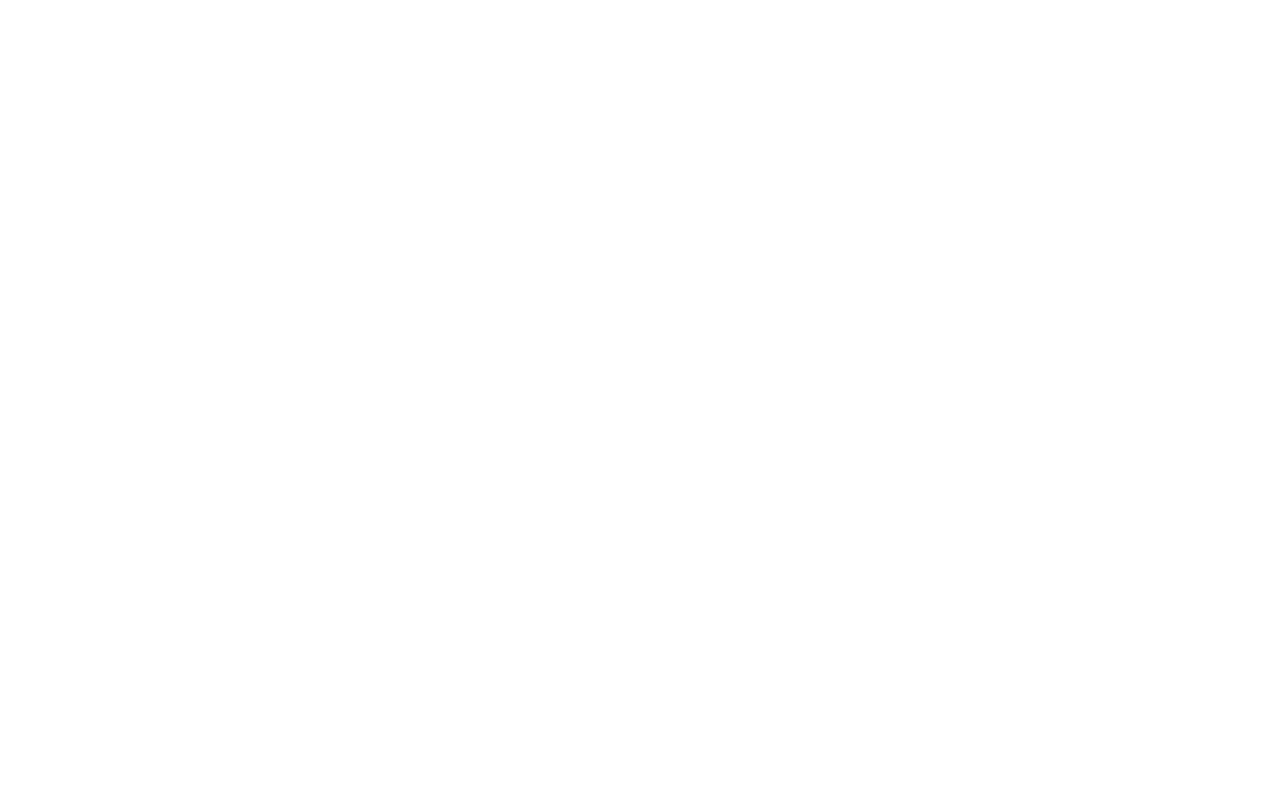
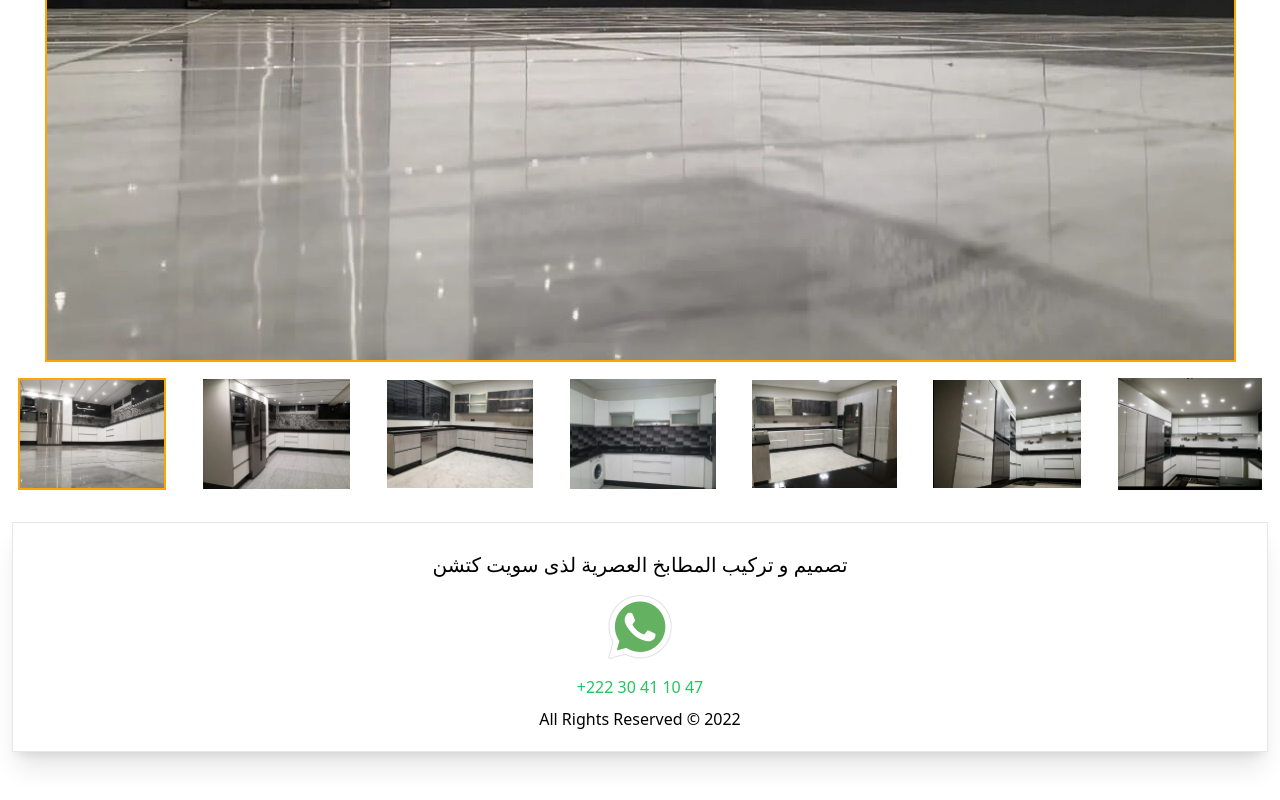
Before and after one commit to mednajjar/suitekitchen, a React (Create React App) app: page / in a window 1280 px wide. Shown: the part 677-1477 px from the top of the page. Before the commit the page ends 800 px from the top, so only its background shows below. Built offline with nearby package versions, Linux system fonts and the light colour scheme.

Commit message:
add header hero and footer

```diff
--- a/package.json
+++ b/package.json
@@ -3,11 +3,15 @@
   "version": "0.1.0",
   "private": true,
   "dependencies": {
+    "@emotion/react": "^11.10.4",
+    "@emotion/styled": "^11.10.4",
+    "@mui/material": "^5.10.11",
     "@testing-library/jest-dom": "^5.16.5",
     "@testing-library/react": "^13.4.0",
     "@testing-library/user-event": "^13.5.0",
     "react": "^18.2.0",
     "react-dom": "^18.2.0",
+    "react-medium-image-zoom": "^5.1.2",
     "react-scripts": "5.0.1",
     "web-vitals": "^2.1.4"
   },
--- a/src/App.js
+++ b/src/App.js
@@ -1,7 +1,12 @@
 import './App.css';
-import {suitekitchen} from './assets/index'
+import { useState } from 'react';
+import { ButtonBase, Grid } from '@mui/material';
+import { suitekitchen, sk, sk2, sk3, sk4, sk5, sk6, sk7, wtsap } from './assets'
+import Zoom from 'react-medium-image-zoom';
+import 'react-medium-image-zoom/dist/styles.css';
 
 function App() {
+  const [selected, setSelected] = useState(sk)
   return (
     <div className='max-w-7xl mx-auto py-4'>
       <div className='flex justify-between items-center border-y border-black py-5 px-4'>
@@ -12,9 +17,88 @@ function App() {
         <div>
           <h3 className='text-2xl font-bold'>+22230411047 </h3>
         </div>
+      </div>
+      <Grid className='mx-auto my-2'>
+        <Grid item sx={{ width: "100%" }}>
+          <ButtonBase className='w-full mx-auto'>
+            <Zoom>
+              <img style={{ width: "100%", border: selected ? "2px solid orange" : "none" }}
+                alt="complex"
+                src={selected}
+                onClick={() => setSelected(selected)}
+              />
+            </Zoom>
+          </ButtonBase>
+        </Grid>
+        <Grid item sx={{ display: "flex", flexDirection: "row", justifyContent: "space-evenly", width: "100%", marginTop: 2 }}>
+          <ButtonBase>
+            <img style={{ width: "80%", height: "auto", border: selected === sk ? "2px solid orange" : "none" }}
+              alt="complex"
+              src={sk}
+              onClick={() => setSelected(sk)}
+            />
+          </ButtonBase>
+          <ButtonBase>
+            <img style={{ width: "80%", height: "auto", border: selected === sk2 ? "2px solid orange" : "none" }}
+              alt="complex"
+              src={sk2}
+              onClick={() => setSelected(sk2)}
+            />
+          </ButtonBase>
+          <ButtonBase>
+            <img style={{ width: "80%", height: "auto", border: selected === sk3 ? "2px solid orange" : "none" }}
+              alt="complex"
+              src={sk3}
+              onClick={() => setSelected(sk3)}
+            />
+          </ButtonBase>
+          <ButtonBase>
+            <img style={{ width: "80%", height: "auto", border: selected === sk4 ? "2px solid orange" : "none" }}
+              alt="complex"
+              src={sk4}
+              onClick={() => setSelected(sk4)}
+            />
+          </ButtonBase>
+          <ButtonBase>
+            <img style={{ width: "80%", height: "auto", border: selected === sk5 ? "2px solid orange" : "none" }}
+              alt="complex"
+              src={sk5}
+              onClick={() => setSelected(sk5)}
+            />
+          </ButtonBase>
+          <ButtonBase>
+            <img style={{ width: "80%", height: "auto", border: selected === sk6 ? "2px solid orange" : "none" }}
+              alt="complex"
+              src={sk6}
+              onClick={() => setSelected(sk6)}
+            />
+          </ButtonBase>
+          <ButtonBase>
+            <img style={{ width: "80%", height: "auto", border: selected === sk7 ? "2px solid orange" : "none" }}
+              alt="complex"
+              src={sk7}
+              onClick={() => setSelected(sk7)}
+            />
+          </ButtonBase>
 
+        </Grid>
+      </Grid>
+      <div className='flex flex-col text-center items-center border my-8 mx-3 p-5 shadow-xl'>
+
+        <h2 className='text-xl my-2'>
+          تصميم و تركيب المطابخ العصرية لذى سويت كتشن
+        </h2>
+        <a
+          className="my-2"
+          href="https://wa.me/22230411047"
+          target="_blank"
+          rel="noopener noreferrer"
+        >
+          <img src={wtsap} alt="logo" />
+        </a>
+        <p className='my-2 text-green-500'>+222 30 41 10 47</p>
+        <p>All Rights Reserved © 2022</p>
       </div>
-      <h1 className='text-6xl font-serif text-center mt-4'>welcome home</h1>
     </div>
   );
 }
```
Also changed, not shown: 1 other file (tests, documents, lock files or other folders).
